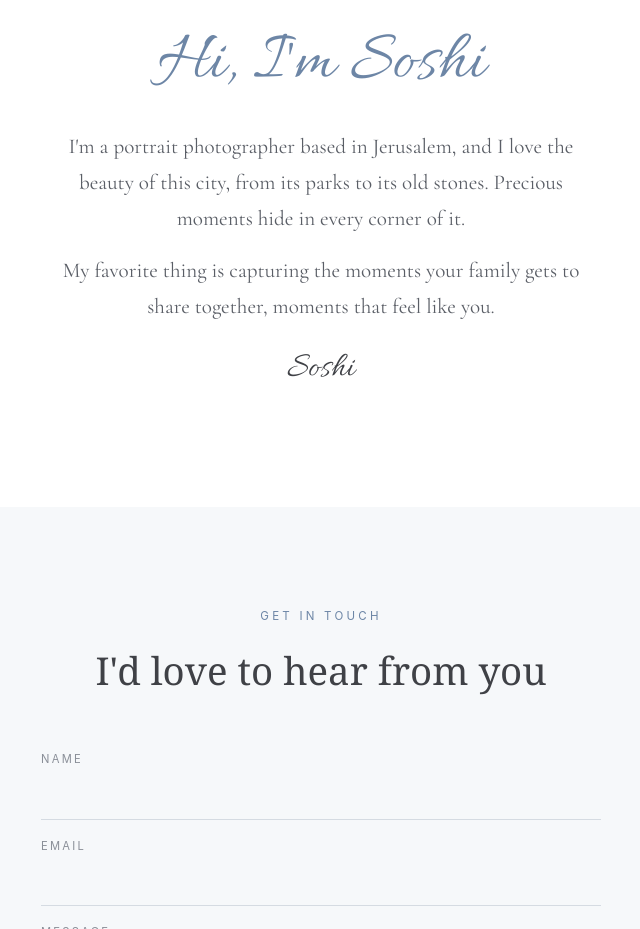
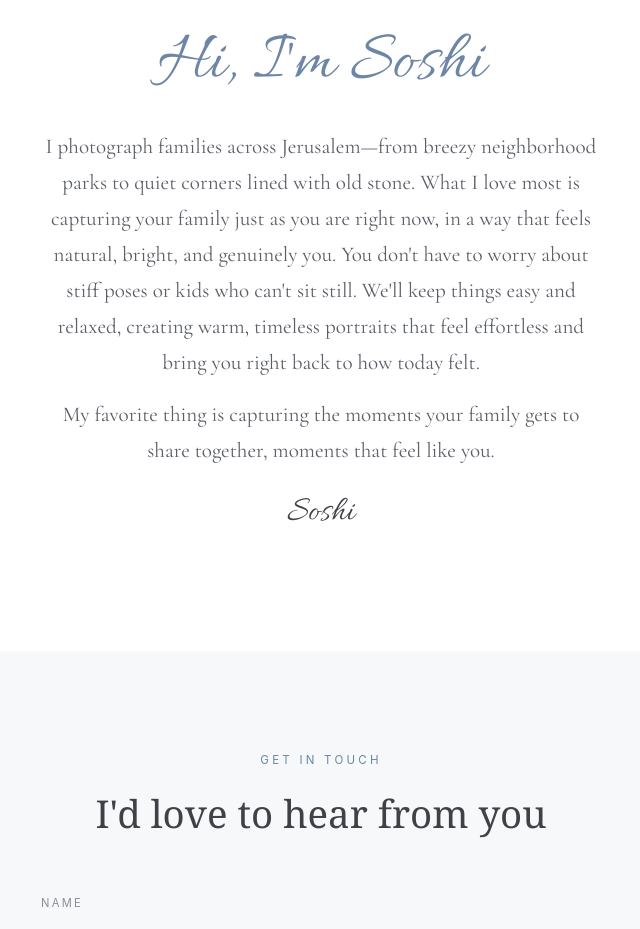
Before and after one commit to SoshiPhotography/Website, a plain HTML site: page index.html in a window 1280 px wide. Shown: the part 880-1809 px from the top of the page, without its empty margins (319-959 px from the left). Drawn offline with nearby package versions, Linux system fonts and the light colour scheme.

Commit message:
Update photographer description in index.html

```diff
--- a/index.html
+++ b/index.html
@@ -186,7 +186,7 @@
 <section id="about" class="about">
   <div class="note-text">
     <p class="hi">Hi, I'm Soshi</p>
-    <p class="body">I'm a portrait photographer based in Jerusalem, and I love the beauty of this city, from its parks to its old stones. Precious moments hide in every corner of it.</p>
+    <p class="body">I photograph families across Jerusalem—from breezy neighborhood parks to quiet corners lined with old stone. What I love most is capturing your family just as you are right now, in a way that feels natural, bright, and genuinely you. You don't have to worry about stiff poses or kids who can't sit still. We'll keep things easy and relaxed, creating warm, timeless portraits that feel effortless and bring you right back to how today felt.</p>
     <p class="body">My favorite thing is capturing the moments your family gets to share together, moments that feel like you.</p>
     <p class="sign">Soshi</p>
   </div>
```
